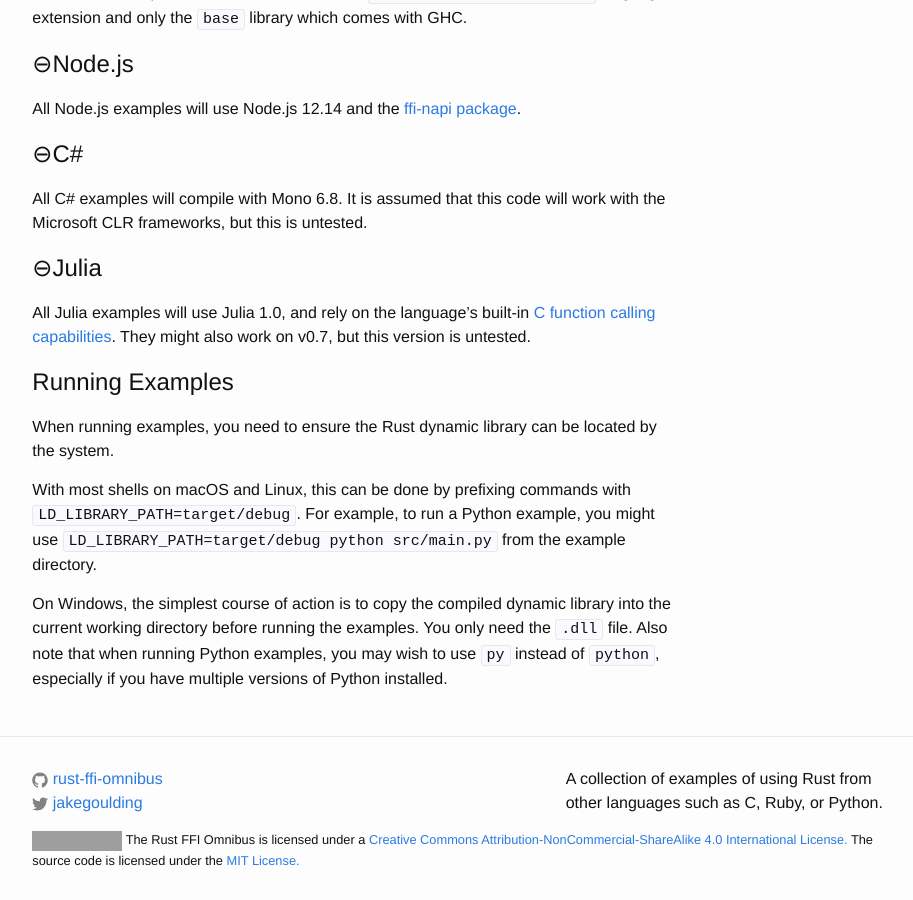
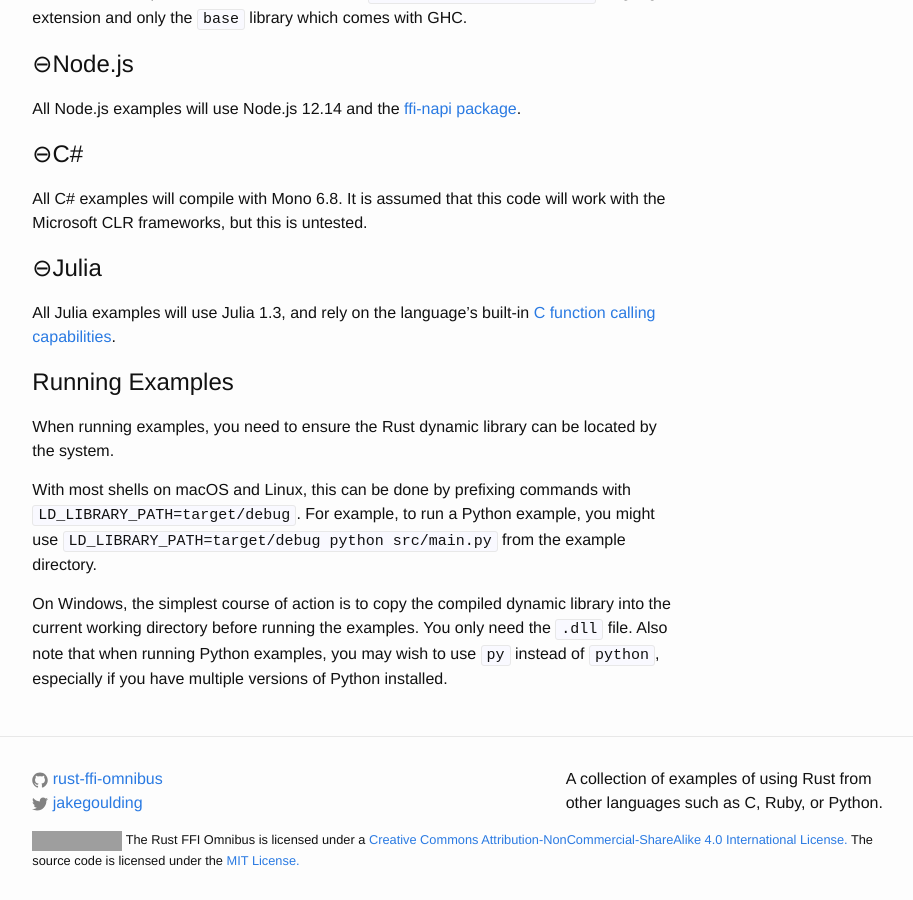
Before and after one commit to shepmaster/rust-ffi-omnibus, a Jekyll site: the page built from site/basics/index.md, in a window 1280 px wide and 900 px high, scrolled down 1210 px. Shown: the whole window, without its empty margins (181-1094 px from the left). Built offline with Jekyll 4.4.1, drawn with Linux system fonts in a browser that asks for light colours; nearby versions of some CDN libraries; a style sheet for code colours, icons or effects is not loaded; grey boxes are pictures that could not be loaded.

Commit message:
Upgrade Julia to 1.3

```diff
--- a/site/basics/index.md
+++ b/site/basics/index.md
@@ -66,9 +66,8 @@ untested.
 
 ## Julia
 
-All Julia examples will use Julia 1.0, and rely on the language's
-built-in [C function calling capabilities][julia-c]. They might also
-work on v0.7, but this version is untested.
+All Julia examples will use Julia 1.3, and rely on the language's
+built-in [C function calling capabilities][julia-c].
 
 ## Running Examples
 
```
Also changed, not shown: 1 other file.
